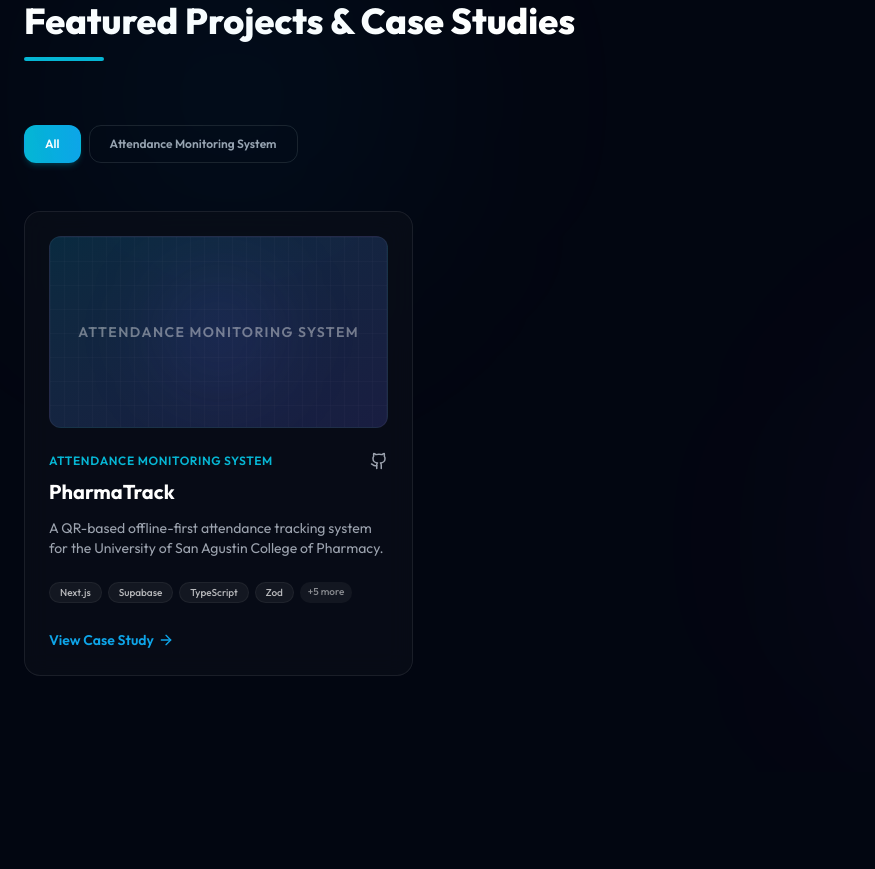
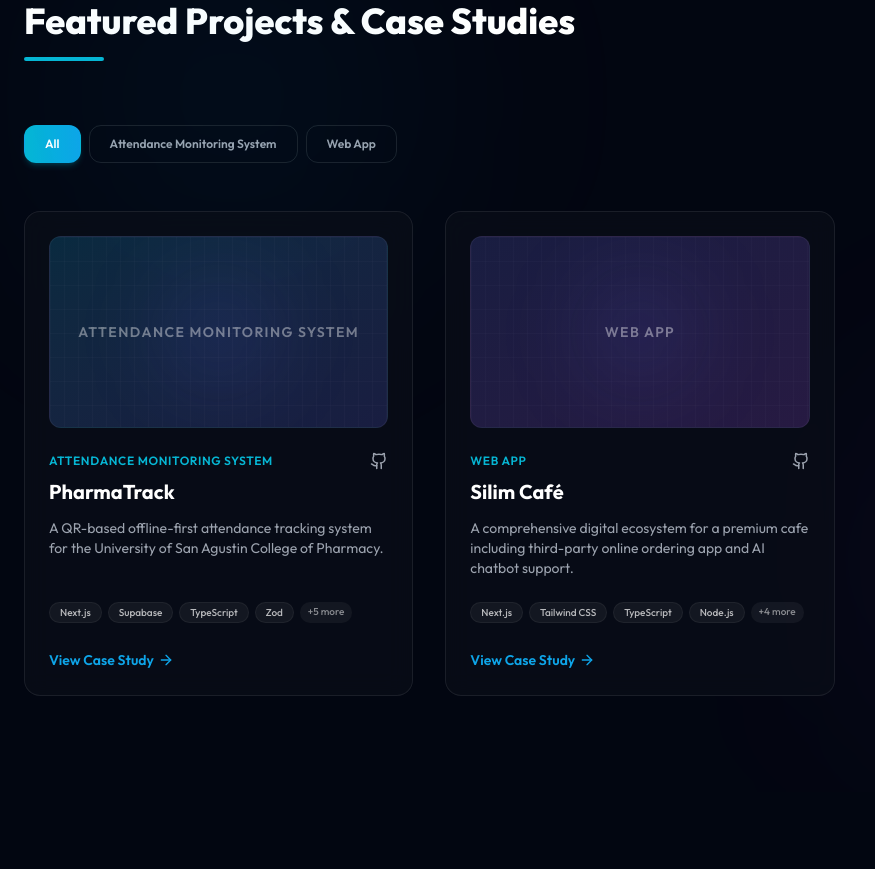
Before and after one commit to Alexander-Tolosa/E-Portfolio, a Next.js app: page / in a window 1280 px wide. Shown: the part 2920-3789 px from the top of the page, without its empty margins (0-875 px from the left). Built offline with nearby package versions, Linux system fonts and the light colour scheme; no server answers.

Commit message:
add Silim Cafe project alongside PharmaTrack

```diff
--- a/src/data/content.ts
+++ b/src/data/content.ts
@@ -165,6 +165,23 @@ export const content: PortfolioContent = {
       image: "/assets/images/pharmatrack_mockup.png",
       githubUrl: "https://github.com/JustineSalinas/pharmatrack",
     },
+    {
+      id: "silim-cafe",
+      title: "Silim Café",
+      category: "Web App",
+      shortDescription: "A comprehensive digital ecosystem for a premium cafe including third-party online ordering app and AI chatbot support.",
+      description: "Silim Café is a web application designed as a virtual storefront for a local specialty coffee shop with an interactive signature menu showcase, localized map routing, and authentic customer testimonials. It seamlessly bridges user engagement with utility by offering direct social media integration and a dedicated checkout funnel via its official Foodpanda delivery partnership.",
+      role: "Lead Full-Stack Architect",
+      timeline: "2026",
+      client: "Silim Cafe Co.",
+      techStack: ["Next.js", "Tailwind CSS", "TypeScript", "Node.js", "Express", "MongoDB", "Framer Motion", "Socket.io"],
+      challenges: "Integrating a conversational chatbot helper that updates users dynamically on open and close hours, store location, menu items and third party app.",
+      solutions: "I Created this app to ensure the customers able to find out their business and a API connected to enable third party app directly into a foodapp delivery.",
+      results: "Because the café is located at the end of a quiet street away from high foot traffic, the website acts as its digital storefront.",
+      image: "/assets/images/silim_cafe_mockup.png",
+      githubUrl: "https://github.com/Alexander-Tolosa/Silim-Cafe",
+      liveUrl: "#",
+    },
   ],
   experiences: [
     {
```
Also changed, not shown: public/assets/images/silim_cafe_mockup.png (added).
